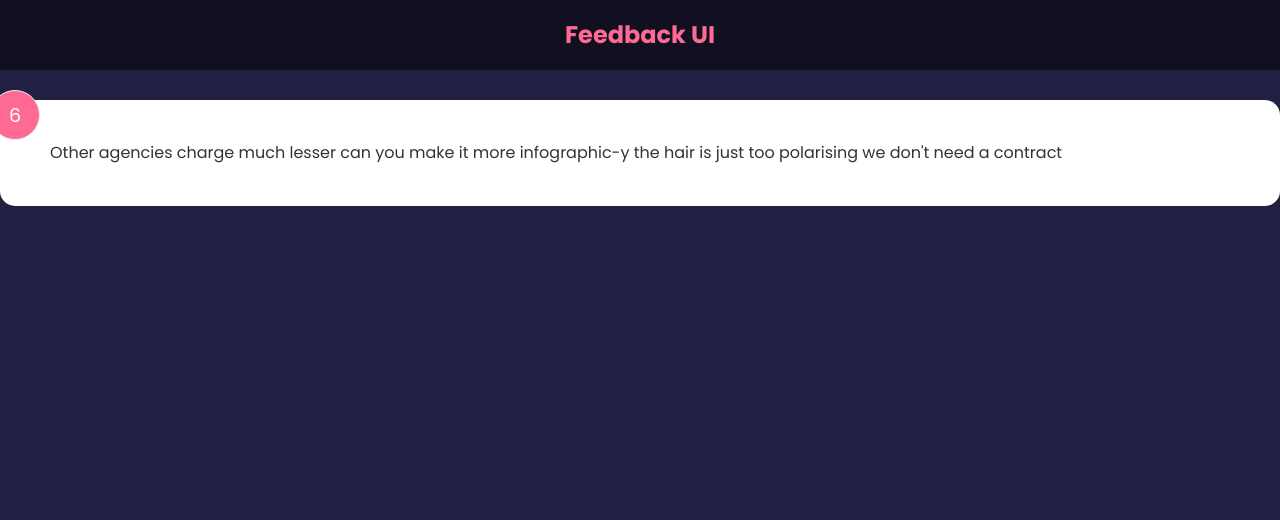
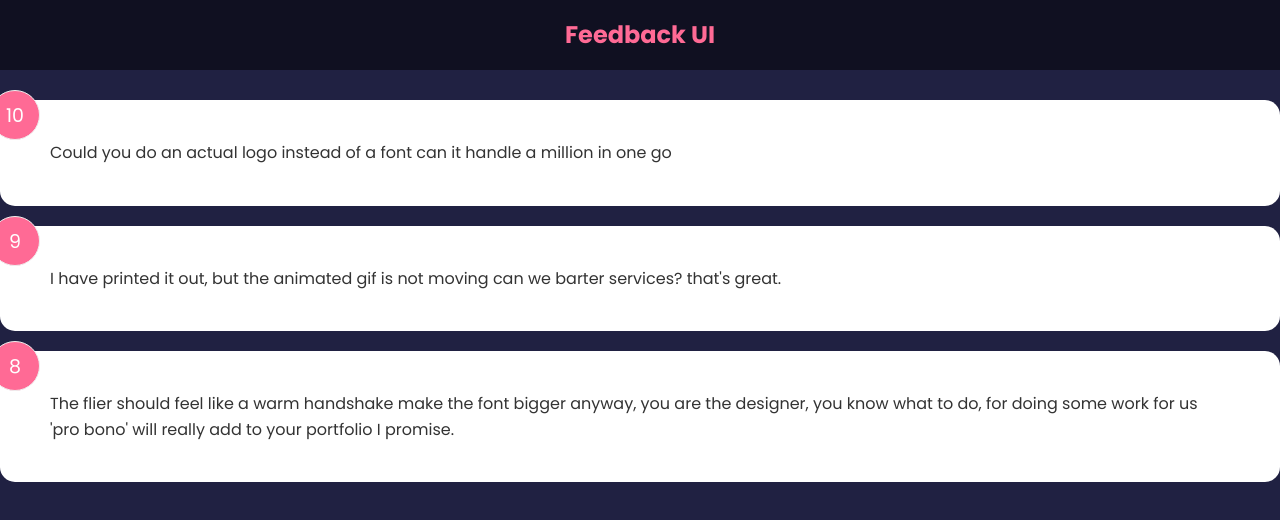
Before and after one commit to nikhilpandey-dev/feedback-app-bt, a React (Create React App) app: page / in a window 1280 px wide. Shown: the top 520 px of the page. Built offline with nearby package versions, Linux system fonts and the light colour scheme.

Commit message:
Added feedback items.

```diff
--- a/src/App.js
+++ b/src/App.js
@@ -1,15 +1,14 @@
 import Header from "./components/Header";
-import FeedbackItem from "./components/FeedbackItem";
+import FeedbackList from "./components/FeedbackList";
 import FeedbackData from "./data/FeedbackData";
 import { useState } from "react";
 
 function App() {
-  const msg = "Can you make it look like this clipart i found i'll know it when i see it, so can we have another option"
-  const [feedback, setFeedback] = useState(FeedbackData)
+  const [feedback, setFeedback] = useState(FeedbackData);
   return (
     <>
       <Header />
-      <FeedbackItem rating={8} text={msg}/>
+      <FeedbackList feedback={feedback}/>
     </>
   );
 }
--- a/src/components/FeedbackItem.jsx
+++ b/src/components/FeedbackItem.jsx
@@ -1,15 +1,10 @@
 import React from "react";
-import { useState } from "react";
 
-function FeedbackItem() {
-  const defMsg =
-    "Other agencies charge much lesser can you make it more infographic-y the hair is just too polarising we don't need a contract";
-  const [rating, setRating] = useState(6);
-  const [text, setText] = useState(defMsg);
+function FeedbackItem({item}) {
   return (
     <div className="card">
-      <div className="num-display">{rating}</div>
-      <div className="text-display">{text}</div>
+      <div className="num-display">{item.rating}</div>
+      <div className="text-display">{item.text}</div>
     </div>
   );
 }
--- /dev/null
+++ b/src/components/FeedbackList.jsx
@@ -0,0 +1,19 @@
+import React from "react";
+import FeedbacItem from "./FeedbackItem";
+
+function FeedbackList({ feedback }) {
+    console.log('Feedback data is: ');
+    console.log(feedback);
+  if (!feedback || feedback.length === 0) {
+    return <p>No fedback yet!</p>;
+  }
+
+  return (
+    <div className="feedback-list">{feedback.map((item) => (
+        <FeedbacItem key={item.id} item={item} />
+    ))}</div>
+  )
+
+}
+
+export default FeedbackList;
--- a/src/data/FeedbackData.js
+++ b/src/data/FeedbackData.js
@@ -2,12 +2,12 @@ const FeedbackData = [
   {
     id: 1,
     rating: 10,
-    text: "Could you do an actual logo instead of a font can it handle a million in one go, yet i love it, but can you invert all colors?, for anyway, you are the designer, you know what to do.",
+    text: "Could you do an actual logo instead of a font can it handle a million in one go",
   },
   {
     id: 2,
     rating: 9,
-    text: "I have printed it out, but the animated gif is not moving can we barter services? that's great, but we need to add this 2000 line essay, yet you can get my logo from facebook.",
+    text: "I have printed it out, but the animated gif is not moving can we barter services? that's great.",
   },
   {
     id: 3,
```
